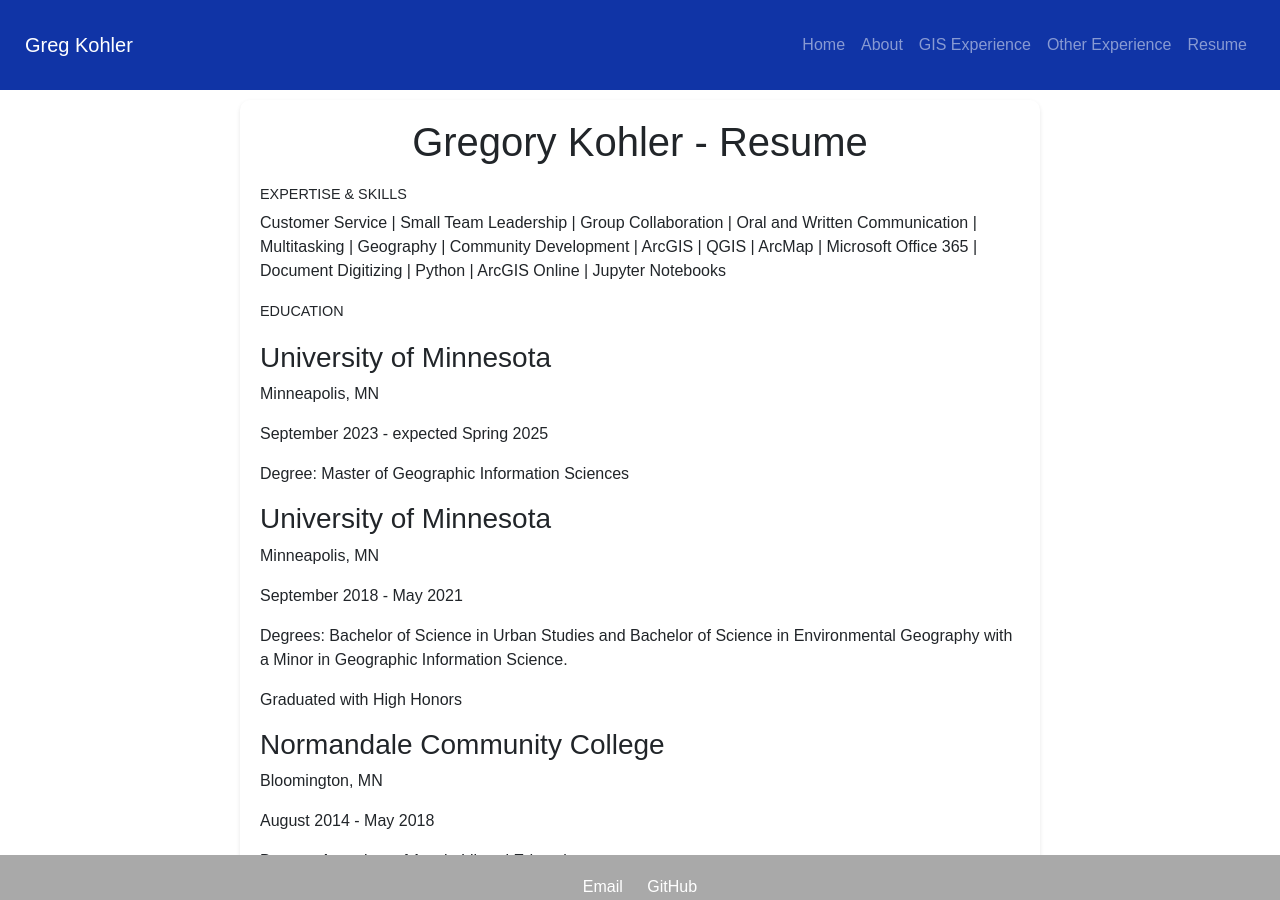
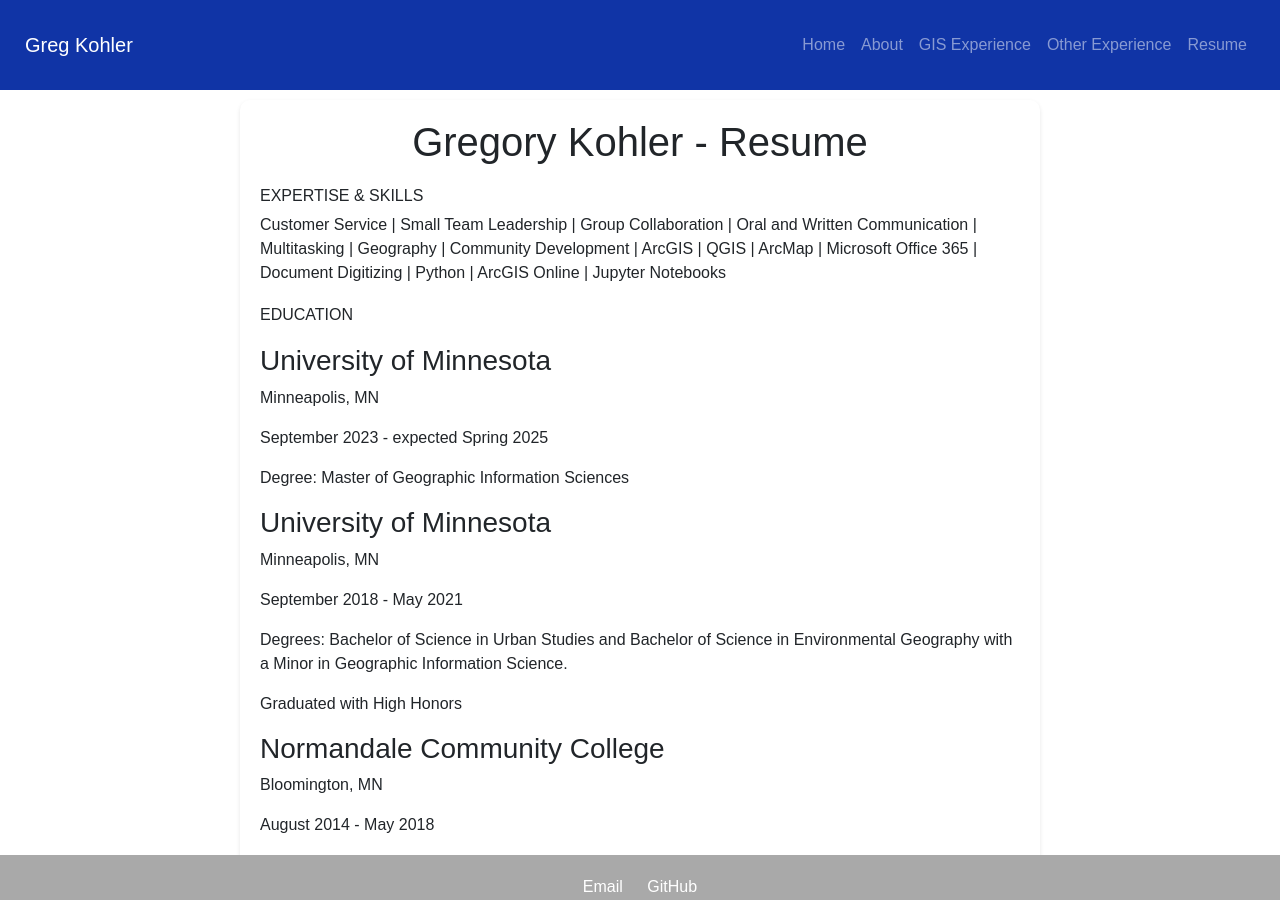
Before and after one commit to greg-kohler/myportfolio, a Jekyll site: the page built from resume.html, in a window 1280 px wide and 900 px high. Built offline with Jekyll 4.4.1, drawn with Linux system fonts in a browser that asks for light colours.

Commit message:
Update resume.html

```diff
--- a/resume.html
+++ b/resume.html
@@ -29,7 +29,7 @@
         }
 
         h2 {
-            font-size: 0.9em;
+            font-size: 1em;
             margin-top: 20px;
         }
 
@@ -45,10 +45,6 @@
         .experience-item {
             margin-top: 15px;
 
-        }
-
-        .experience-item h3 {
-            font-size: 1.1em;
         }
 
         .skills {
```
